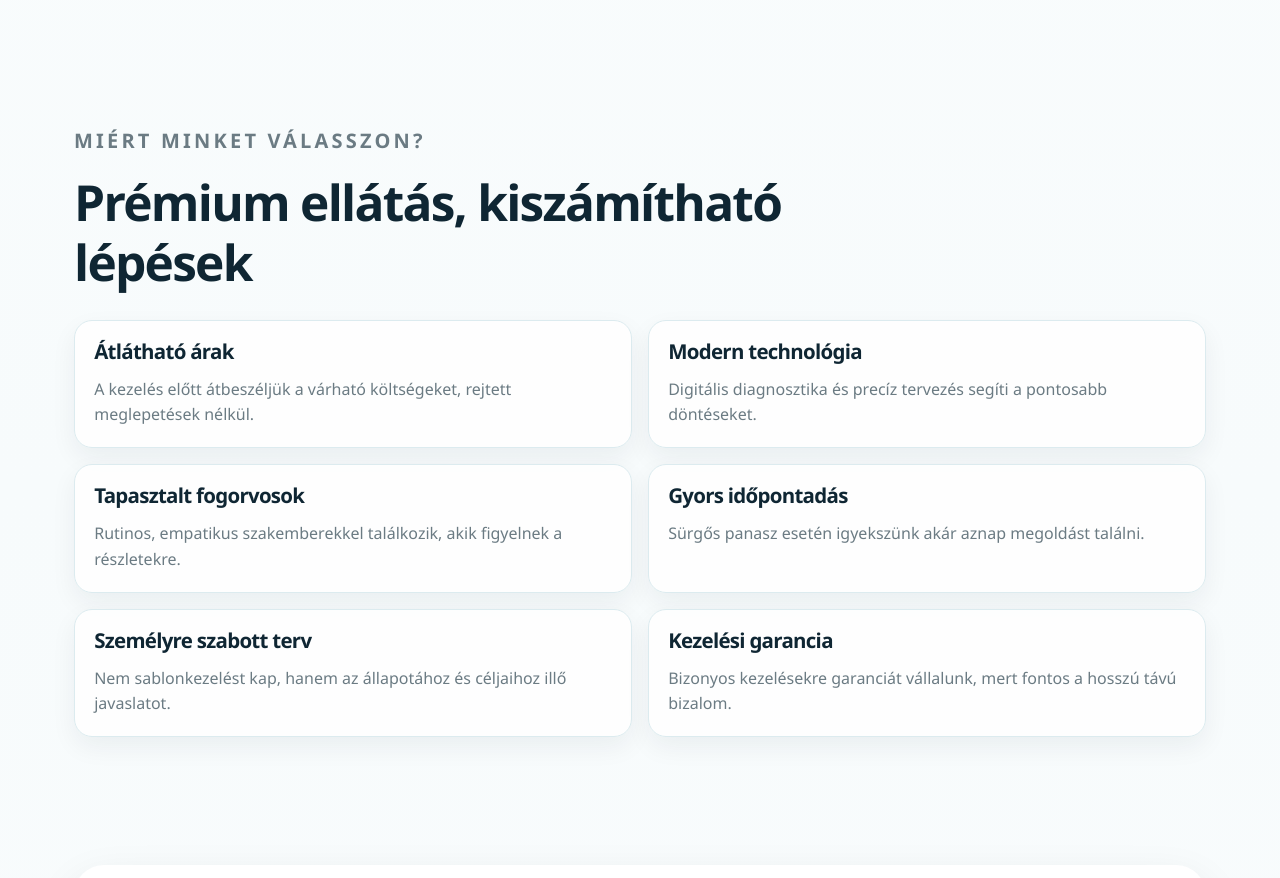
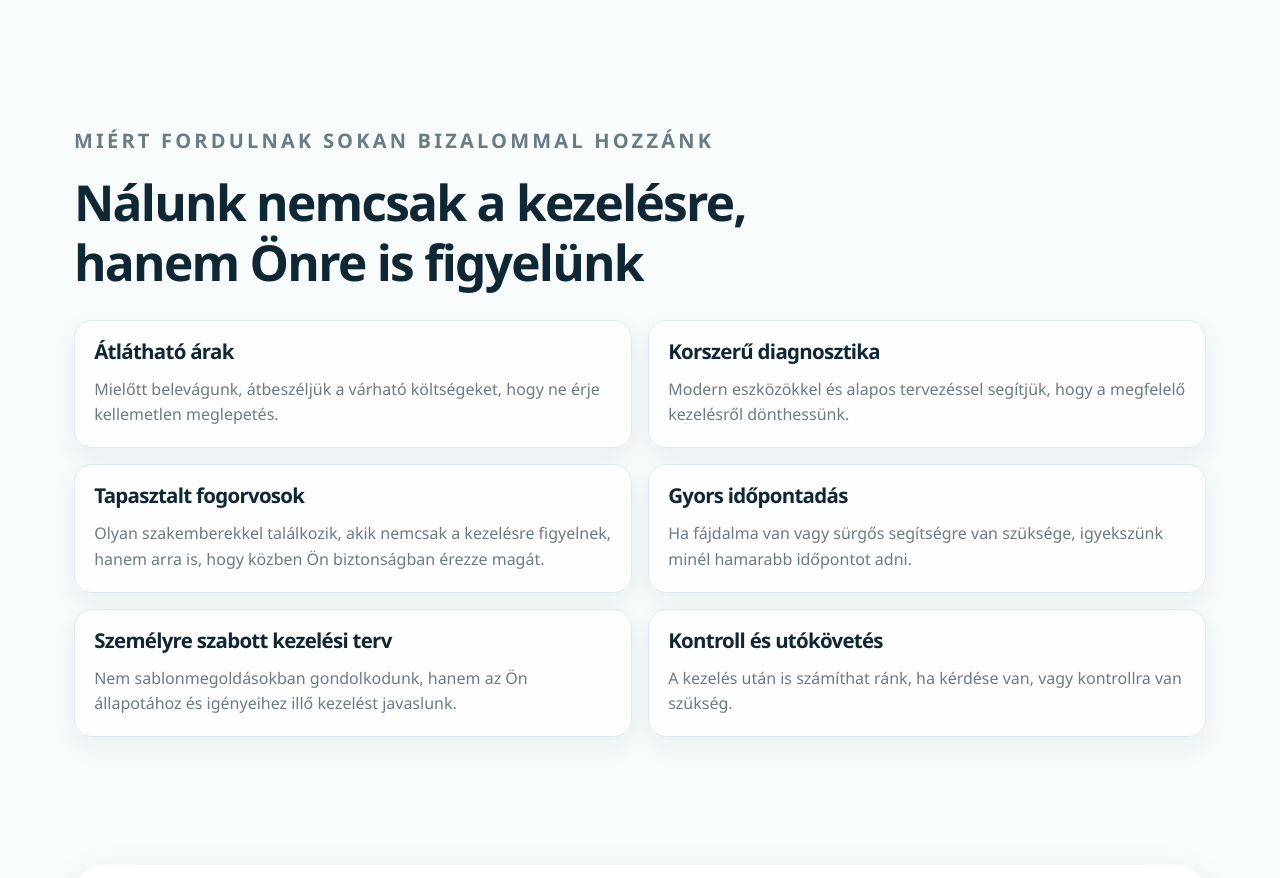
Before and after one commit to csakvarigergely-create/NovaDent, a website: page src/index.html in a window 1280 px wide. Shown: the part 2630-3508 px from the top of the page. Drawn offline with Linux system fonts and the light colour scheme.

Commit message:
Update NovaDent why section source copy

```diff
--- a/src/index.html
+++ b/src/index.html
@@ -94,16 +94,16 @@
 
       <section class="why section-pad">
         <div class="section-heading">
-          <p class="eyebrow">Miért minket válasszon?</p>
-          <h2>Prémium ellátás, kiszámítható lépések</h2>
+          <p class="eyebrow">Miért fordulnak sokan bizalommal hozzánk</p>
+          <h2>Nálunk nemcsak a kezelésre, hanem Önre is figyelünk</h2>
         </div>
         <div class="card-grid why-grid">
-          <article><h3>Átlátható árak</h3><p>A kezelés előtt átbeszéljük a várható költségeket, rejtett meglepetések nélkül.</p></article>
-          <article><h3>Modern technológia</h3><p>Digitális diagnosztika és precíz tervezés segíti a pontosabb döntéseket.</p></article>
-          <article><h3>Tapasztalt fogorvosok</h3><p>Rutinos, empatikus szakemberekkel találkozik, akik figyelnek a részletekre.</p></article>
-          <article><h3>Gyors időpontadás</h3><p>Sürgős panasz esetén igyekszünk akár aznap megoldást találni.</p></article>
-          <article><h3>Személyre szabott terv</h3><p>Nem sablonkezelést kap, hanem az állapotához és céljaihoz illő javaslatot.</p></article>
-          <article><h3>Kezelési garancia</h3><p>Bizonyos kezelésekre garanciát vállalunk, mert fontos a hosszú távú bizalom.</p></article>
+          <article><h3>Átlátható árak</h3><p>Mielőtt belevágunk, átbeszéljük a várható költségeket, hogy ne érje kellemetlen meglepetés.</p></article>
+          <article><h3>Korszerű diagnosztika</h3><p>Modern eszközökkel és alapos tervezéssel segítjük, hogy a megfelelő kezelésről dönthessünk.</p></article>
+          <article><h3>Tapasztalt fogorvosok</h3><p>Olyan szakemberekkel találkozik, akik nemcsak a kezelésre figyelnek, hanem arra is, hogy közben Ön biztonságban érezze magát.</p></article>
+          <article><h3>Gyors időpontadás</h3><p>Ha fájdalma van vagy sürgős segítségre van szüksége, igyekszünk minél hamarabb időpontot adni.</p></article>
+          <article><h3>Személyre szabott kezelési terv</h3><p>Nem sablonmegoldásokban gondolkodunk, hanem az Ön állapotához és igényeihez illő kezelést javaslunk.</p></article>
+          <article><h3>Kontroll és utókövetés</h3><p>A kezelés után is számíthat ránk, ha kérdése van, vagy kontrollra van szükség.</p></article>
         </div>
       </section>
 
```
